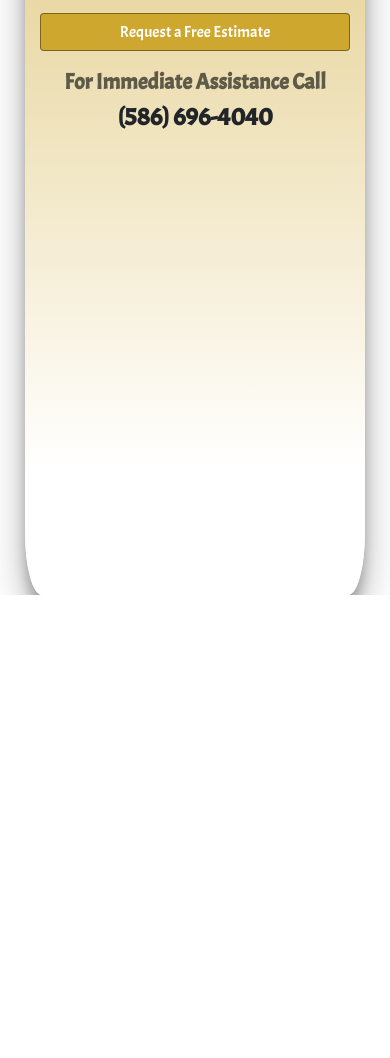
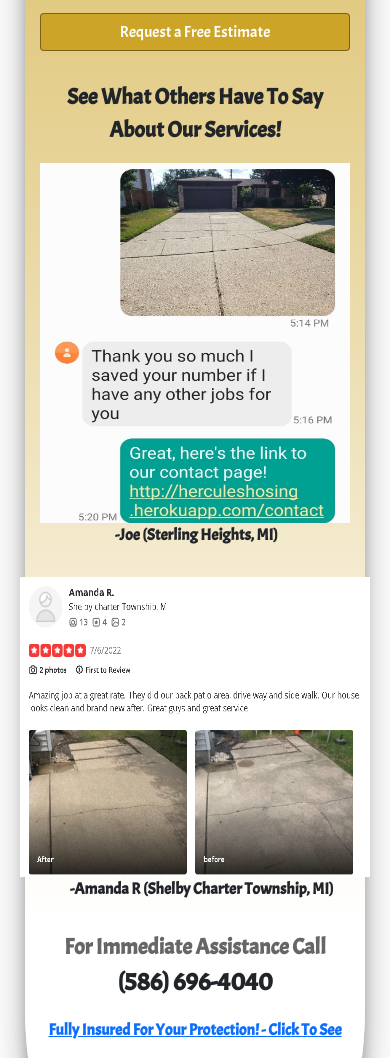
Before and after one commit to AGRTECH/alins-power-washing, a React app: page /contact in a window 390 px wide. Shown: the part 680-1738 px from the top of the page. Before the commit the page ends 1275 px from the top, so only its background shows below. Built offline with nearby package versions, Linux system fonts and the light colour scheme.

Commit message:
testimonials and insurace trust

```diff
--- a/src/components/App.module.css
+++ b/src/components/App.module.css
@@ -56,7 +56,7 @@
 }
 
 .contactContainer {
-  height: 700px;
+  height: 2050px;
   margin: 25px 150px 0 150px;
   /* background-color: rgba(30, 139, 195, 0.3); */
   background-image: linear-gradient(
@@ -264,6 +264,40 @@
   font-weight: bold;
 }
 
+.seeWhat {
+  text-align: center;
+  font-size: 22px;
+  margin-top: 15px;
+}
+
+.margBot {
+  margin-bottom: 30px;
+}
+
+.center {
+  text-align: center;
+  font-size: 16px;
+}
+
+.test1 {
+  width: 550px;
+  height: 600px;
+  align-self: center;
+}
+.test2 {
+  width: 700px;
+  height: 600px;
+  align-self: center;
+}
+
+.margLeft {
+  margin-left: 30px;
+}
+
+.margDiffLeft {
+  margin-left: 75px;
+}
+
 @media (max-width: 1060px) {
   .homeContainerSmaller {
     margin: 0 50px 0 50px;
@@ -352,7 +386,7 @@
 
   .contactContainer {
     margin-top: 25px;
-    height: 1250px;
+    height: 1750px;
     background-image: linear-gradient(
       to top,
       rgba(255, 255, 255, 0.8),
@@ -431,12 +465,20 @@
     padding-left: 0px;
     padding-right: 0px;
   }
+  .test1 {
+    width: 310px;
+    height: 360px;
+  }
+  .test2 {
+    width: 350px;
+    height: 300px;
+  }
 }
 
 @media (max-width: 377px) {
   .contactContainer {
     margin-top: 25px;
-    height: 1250px;
+    height: 1700px;
     background-image: linear-gradient(
       to top,
       rgba(255, 255, 255, 0.8),
@@ -480,6 +522,16 @@
     font-size: 17px;
     margin-top: 0px;
   }
+
+  .test1 {
+    width: 270px;
+    height: 320px;
+  }
+
+  .test2 {
+    width: 320px;
+    height: 280px;
+  }
 }
 
 @media (max-width: 1450px) {
--- a/src/components/Contact.js
+++ b/src/components/Contact.js
@@ -2,6 +2,9 @@ import React from "react";
 import styles from "./App.module.css";
 import { Form, Button } from "react-bootstrap";
 import ParticlesBg from "particles-bg";
+import Testimonial1 from "../img/IMG_8576.JPG";
+import Testimonial2 from "../img/yelpreview.png";
+import insurance from "../img/Hercules Hosing_COI.pdf";
 
 const Contact = () => {
   return (
@@ -13,7 +16,7 @@ const Contact = () => {
           zIndex: -1,
           top: 0,
           left: 0,
-          height: 1500,
+          height: 2200,
         }}
       />
       <div
@@ -153,8 +156,24 @@ const Contact = () => {
               >
                 Request a Free Estimate
               </Button>
+
+              <p className={styles.seeWhat}>
+                See What Others Have To Say About Our Services!
+              </p>
+              <img src={Testimonial1} alt="" className={styles.test1} />
+              <p className={`${styles.margBot} ${styles.margDiffLeft}`}>
+                -Joe (Sterling Heights, MI)
+              </p>
+              <img src={Testimonial2} alt="" className={styles.test2} />
+              <p className={`${styles.margBot} ${styles.margLeft}`}>
+                -Amanda R (Shelby Charter Township, MI)
+              </p>
+
               <p className={styles.lighter}>For Immediate Assistance Call</p>
               <p className={styles.contactPhone}>(586) 696-4040</p>
+              <a href={insurance} className={styles.center}>
+                Fully Insured For Your Protection! - Click To See
+              </a>
             </Form>
           </div>
         </div>
--- a/src/components/Nav.js
+++ b/src/components/Nav.js
@@ -12,7 +12,9 @@ const Nav = (props) => {
       className={`${styles.nav} ${styles.navSmaller} ${styles.navIphone}
       `}
     >
-      <h4 className={styles.nameNav}></h4>
+      <h4 className={styles.nameNav}>
+        <img src={Hercules} alt="HH" className={styles.hercPic} />
+      </h4>
       <ul className={`${styles.listFlex}`}>
         <li>
           <Link to={"/home"}>Home</Link>
--- a/src/components/Nav.module.css
+++ b/src/components/Nav.module.css
@@ -33,9 +33,11 @@
   display: flex;
 }
 .nameNav {
-  font-size: 25px;
-  width: 200px;
-  color: white;
+}
+
+.hercPic {
+  width: 80px;
+  height: 40px;
 }
 
 @media (max-width: 1000px) {
```
Also changed, not shown: src/img/IMG_8576.JPG (added), src/img/yelpreview.png (added), 1 other file.
